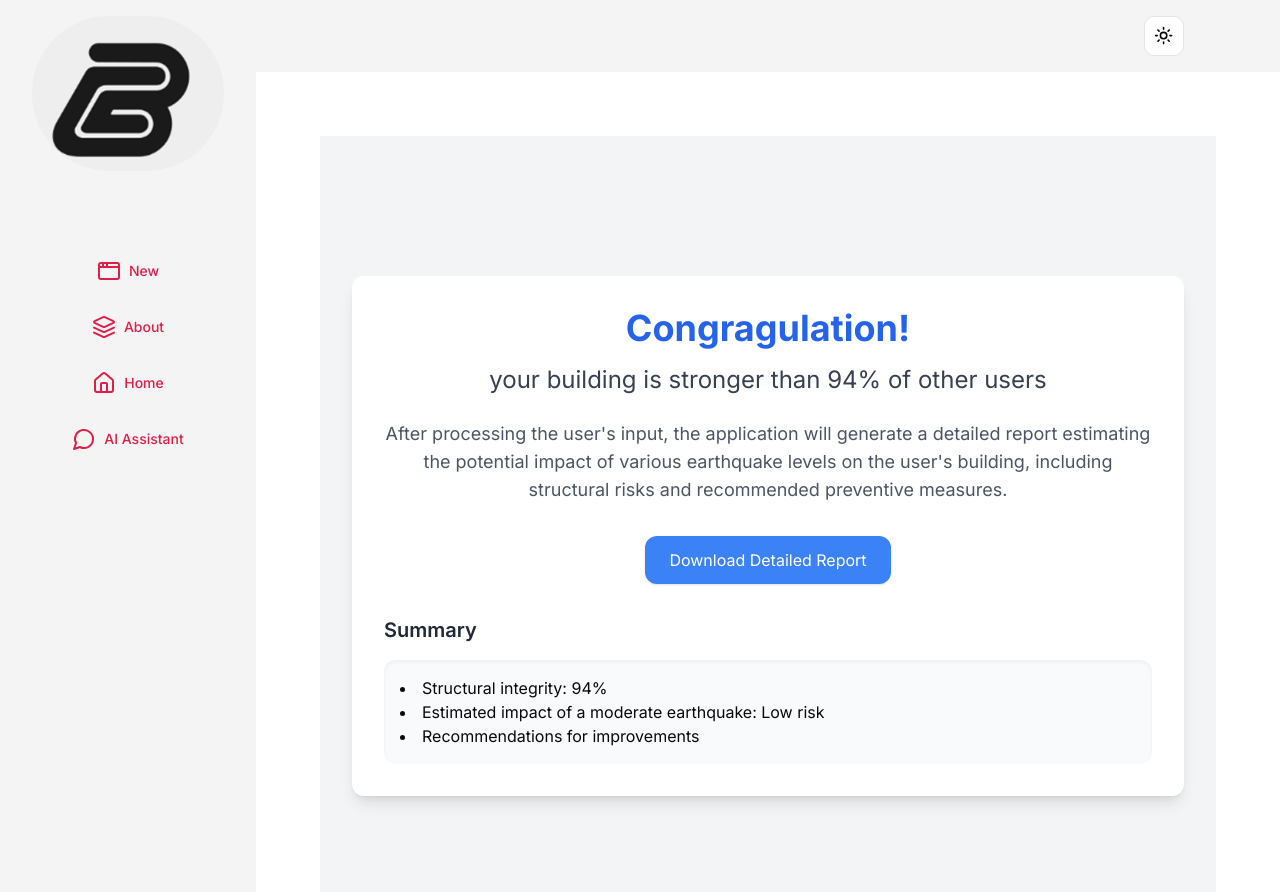
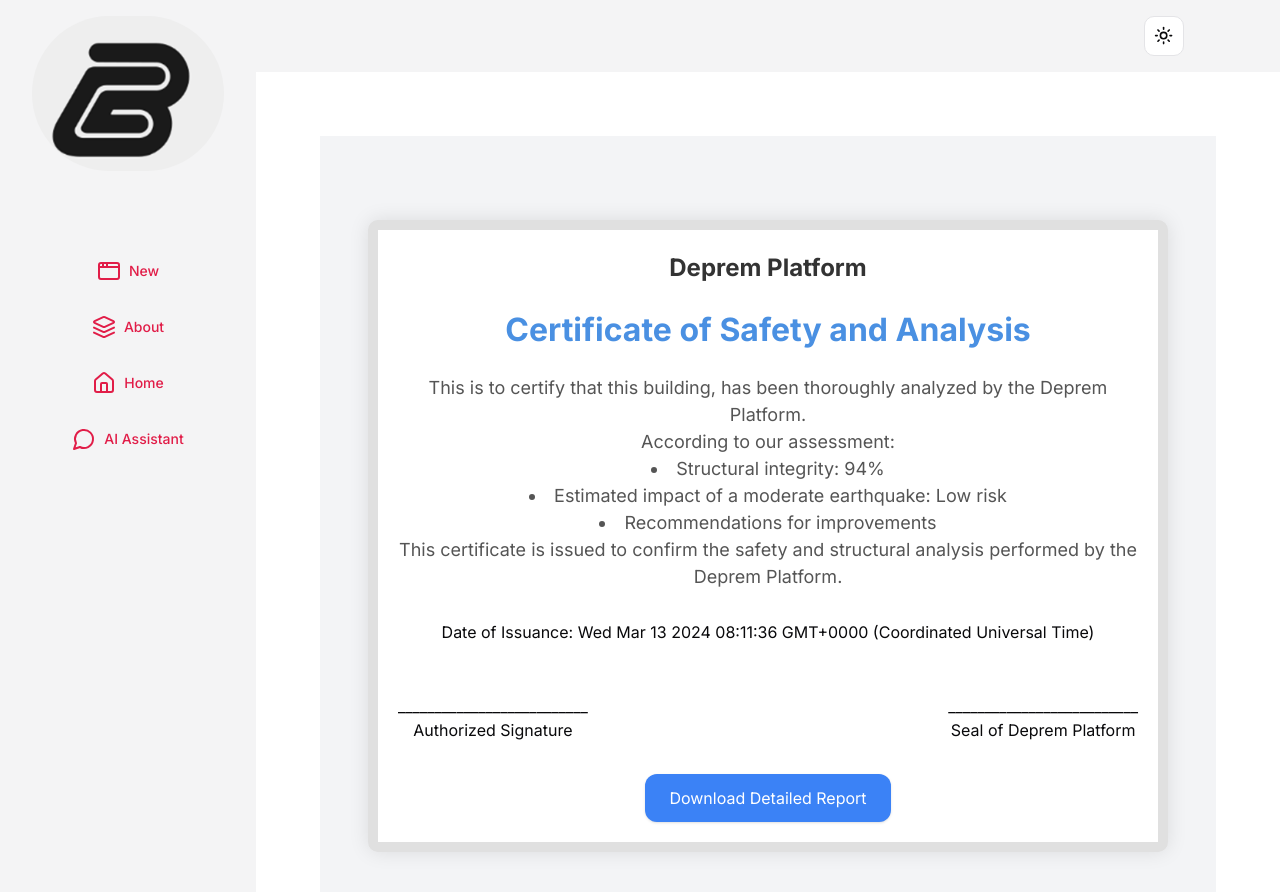
Before and after one commit to arianbod/nextjs-fs-earthquake, a Next.js app: page /result/1 in a window 1280 px wide. Shown: the top 892 px of the page. Built offline with nearby package versions, Linux system fonts and the light colour scheme.

Commit message:
0.5.1 done

```diff
--- a/app/(pages)/result/[id]/page.jsx
+++ b/app/(pages)/result/[id]/page.jsx
@@ -1,6 +1,7 @@
 'use client';
 import React from 'react';
 import Data from '@/utils/Data.json';
+import Image from 'next/image';
 
 const ResultPage = ({ params }) => {
 	const id = params.id;
@@ -12,30 +13,55 @@ const ResultPage = ({ params }) => {
 
 	return (
 		<div className='min-h-screen bg-gray-100 flex flex-col justify-center items-center py-12 sm:px-6 lg:px-8'>
-			<div className='max-w-4xl w-full bg-white shadow-lg rounded-lg p-8'>
-				<div className='text-center'>
-					<h1 className='text-4xl font-bold text-blue-600 mb-4 print-title'>
-						{title}
-					</h1>
-					<h2 className='text-2xl text-gray-700 mb-6 print-header'>{text}</h2>
-					<p className='text-lg text-gray-600 mb-8'>{description}</p>
-					<div className='flex justify-center mt-8 no-print'>
-						<button
-							onClick={handleDownload}
-							className='bg-blue-500 text-white px-6 py-3 rounded-lg shadow hover:bg-blue-600 transition-colors'>
-							Download Detailed Report
-						</button>
+			<div className='certificate-container'>
+				<div className='certificate-header'>
+					{/* <Image
+						src='/logo.png'
+						alt='Deprem Platform'
+						width={100}
+						height={100}
+						style={{ maxWidth: '150px', margin: '0 auto' }}
+					/> */}
+					<p>Deprem Platform</p>
+				</div>
+				<div className='certificate-title'>
+					Certificate of Safety and Analysis
+				</div>
+				<div className='certificate-body'>
+					<p>
+						This is to certify that this building, has been thoroughly analyzed
+						by the Deprem Platform.
+					</p>
+					<p>According to our assessment:</p>
+					<ul className='list-disc list-inside'>
+						<li>Structural integrity: 94%</li>
+						<li>Estimated impact of a moderate earthquake: Low risk</li>
+						<li>Recommendations for improvements</li>
+					</ul>
+					<p>
+						This certificate is issued to confirm the safety and structural
+						analysis performed by the Deprem Platform.
+					</p>
+				</div>
+				<div className='certificate-footer'>
+					<p>Date of Issuance: {Date()}</p>
+					<div className='certificate-signature'>
+						<div>
+							<p>__________________________</p>
+							<p>Authorized Signature</p>
+						</div>
+						<div>
+							<p>__________________________</p>
+							<p>Seal of Deprem Platform</p>
+						</div>
 					</div>
 				</div>
-				<div className='mt-8'>
-					<h3 className='text-xl font-semibold text-gray-800 mb-4'>Summary</h3>
-					<div className='bg-gray-50 p-4 rounded-lg shadow-inner print-summary'>
-						<ul className='list-disc list-inside'>
-							<li>Structural integrity: 94%</li>
-							<li>Estimated impact of a moderate earthquake: Low risk</li>
-							<li>Recommendations for improvements</li>
-						</ul>
-					</div>
+				<div className='flex justify-center mt-8 no-print'>
+					<button
+						onClick={handleDownload}
+						className='bg-blue-500 text-white px-6 py-3 rounded-lg shadow hover:bg-blue-600 transition-colors'>
+						Download Detailed Report
+					</button>
 				</div>
 			</div>
 		</div>
--- a/app/globals.css
+++ b/app/globals.css
@@ -84,3 +84,49 @@
 		margin-top: 20px;
 	}
 }
+.certificate-container {
+	padding: 20px;
+	border: 10px solid #e0e0e0;
+	border-radius: 10px;
+	background-color: white;
+	box-shadow: 0 0 20px rgba(0, 0, 0, 0.1);
+	width: 100%;
+	max-width: 800px;
+	margin: 20px auto;
+	text-align: center;
+}
+
+.certificate-header {
+	font-size: 24px;
+	font-weight: bold;
+	color: #333;
+	margin-bottom: 10px;
+}
+
+.certificate-title {
+	font-size: 32px;
+	font-weight: bold;
+	margin: 20px 0;
+	color: #4a90e2;
+}
+
+.certificate-body {
+	font-size: 18px;
+	color: #555;
+	margin: 20px 0;
+}
+
+.certificate-footer {
+	margin-top: 30px;
+}
+
+.certificate-signature {
+	margin-top: 50px;
+	display: flex;
+	justify-content: space-between;
+}
+
+.certificate-signature img {
+	width: 150px;
+	height: auto;
+}
```
